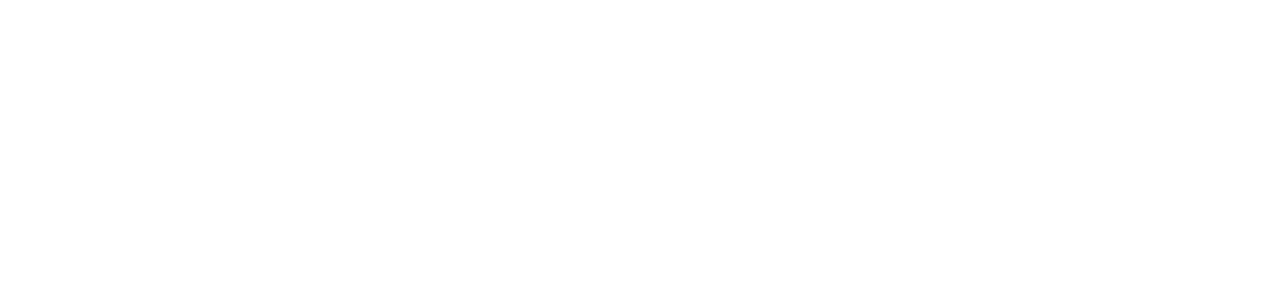
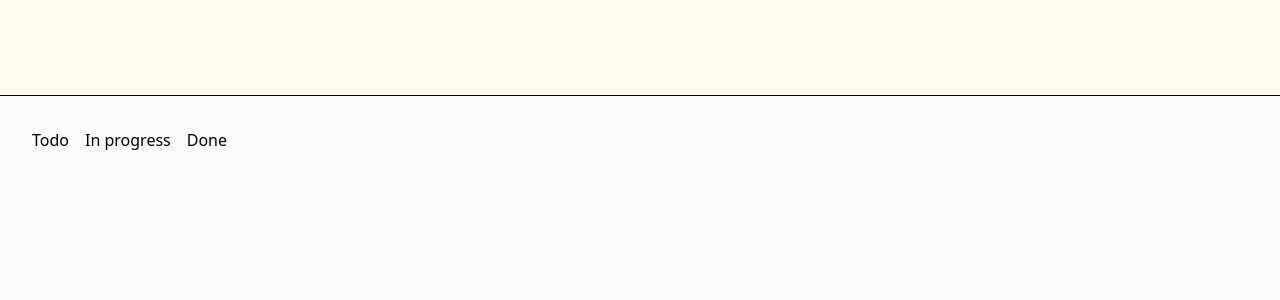
Before and after one commit to FabianHeeke/React-Demo-Kanban-Board, a Next.js app: page / in a window 1280 px wide. Shown: the top 300 px of the page. Built offline with nearby package versions, Linux system fonts and the light colour scheme.

Commit message:
Added Header and Board components to home page

```diff
--- a/src/app/page.tsx
+++ b/src/app/page.tsx
@@ -1,5 +1,12 @@
 'use client';
+import Header from '@/components/ui/header/header';
+import KanbanBoard from '@/features/kanban-board/KanbanBoard';
 
-export default function BoardLayout() {
-  return <></>;
+export default function Home() {
+  return (
+    <>
+      <Header />
+      <KanbanBoard />
+    </>
+  );
 }
```
